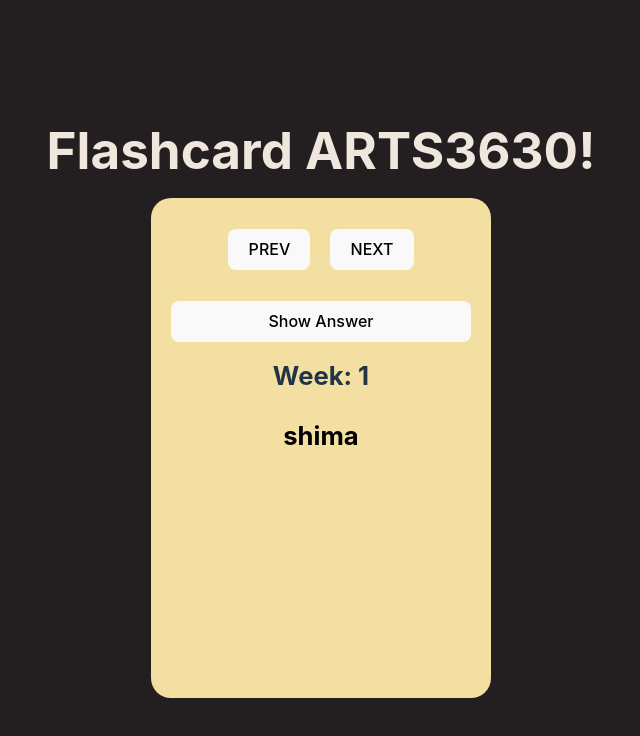
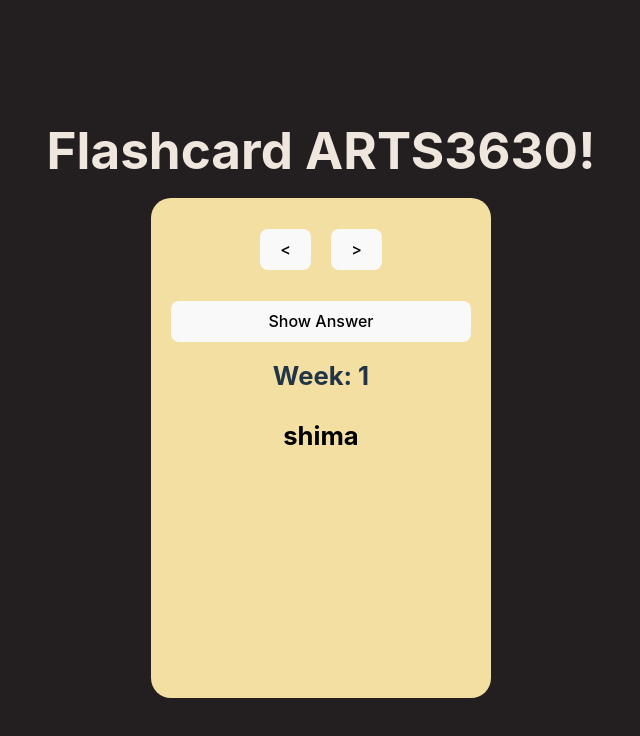
Before and after one commit to michimochi25/Flashcard, a React (Vite) app: page / in a window 1280 px wide. Shown: the top 736 px of the page, without its empty margins (319-959 px from the left). Built offline with nearby package versions, Linux system fonts and the light colour scheme.

Commit message:
changed buttons

```diff
--- a/src/components/Card.tsx
+++ b/src/components/Card.tsx
@@ -57,8 +57,8 @@ function Card({ kanjiList }: any) {
     return (
         <div id="card">
             <div className='arrow-container'>
-                <button onClick={decrement}>PREV</button>
-                <button onClick={increment}>NEXT</button>
+                <button onClick={decrement}>&lt;</button>
+                <button onClick={increment}>&gt;</button>
             </div>
 
             <button onClick={toggleAnswer}>Show Answer</button>
```
